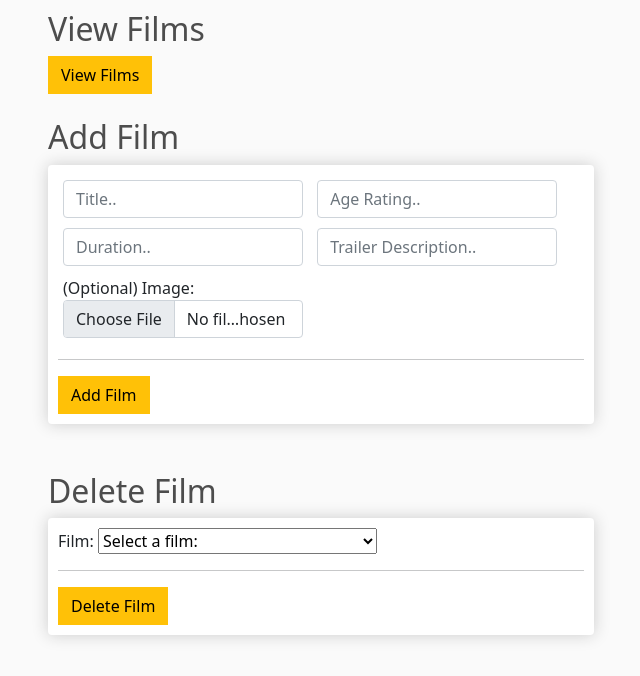
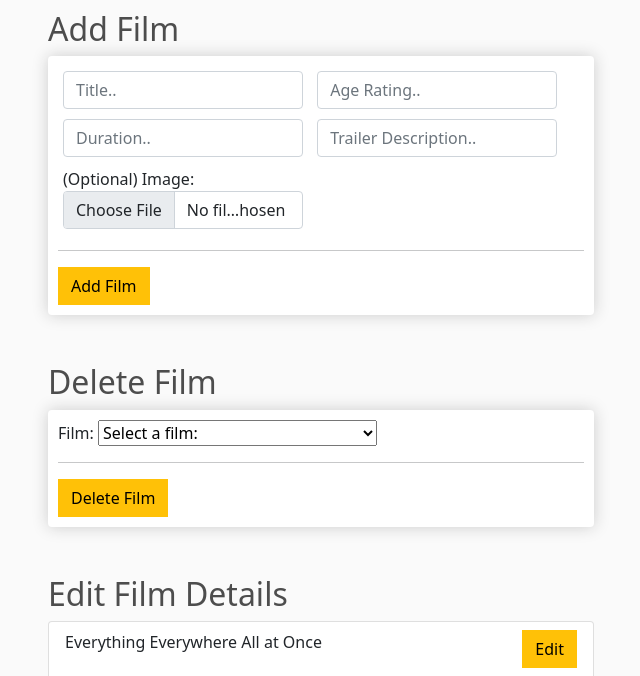
Before and after one commit to andrei2timo/ESD-UWEFlix-Cinema-Component-B, a Django app: page /add_film/ in a window 1280 px wide. Shown: the part 76-752 px from the top of the page, without its empty margins (34-674 px from the left). Run offline with Django 4.2, Linux system fonts and the light colour scheme; data comes from the database, SQL or seed files in the repository; some libraries are stand-ins or nearby versions.

Commit message:
Removed obsolete *view films* section from manage film page because it already displays a list of films with edit buttons

```diff
--- a/Cinema-System-ESD-Component B/UWEFlix_django/uweflix/templates/uweflix/add_film.html
+++ b/Cinema-System-ESD-Component B/UWEFlix_django/uweflix/templates/uweflix/add_film.html
@@ -1,12 +1,12 @@
 {% extends "uweflix/layout.html" %} {% block title %} Add a film {% endblock %} {% block content %}
 <div class="row">
   <div class="col-lg-6">
-    <h2>View Films</h2>
+    <!-- <h2>View Films</h2>
     <a href="../films_endpoint/">
       <input type="submit" name="view_films" value="View Films" class="btn btn-warning">
     </a>
     <br/>
-    <br/>
+    <br/> -->
     <h2>Add Film</h2>
     <div class="box-element" id="form-wrapper">
       <form id="form" method="POST" enctype="multipart/form-data"> {% csrf_token %} <div id="film-info">
```
